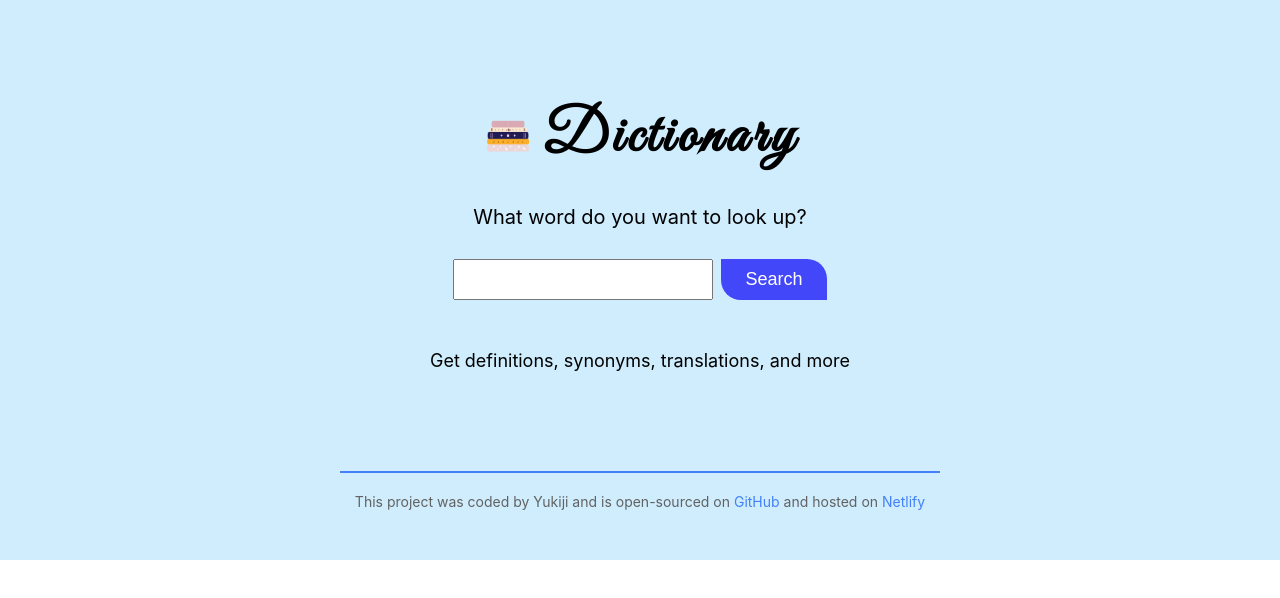
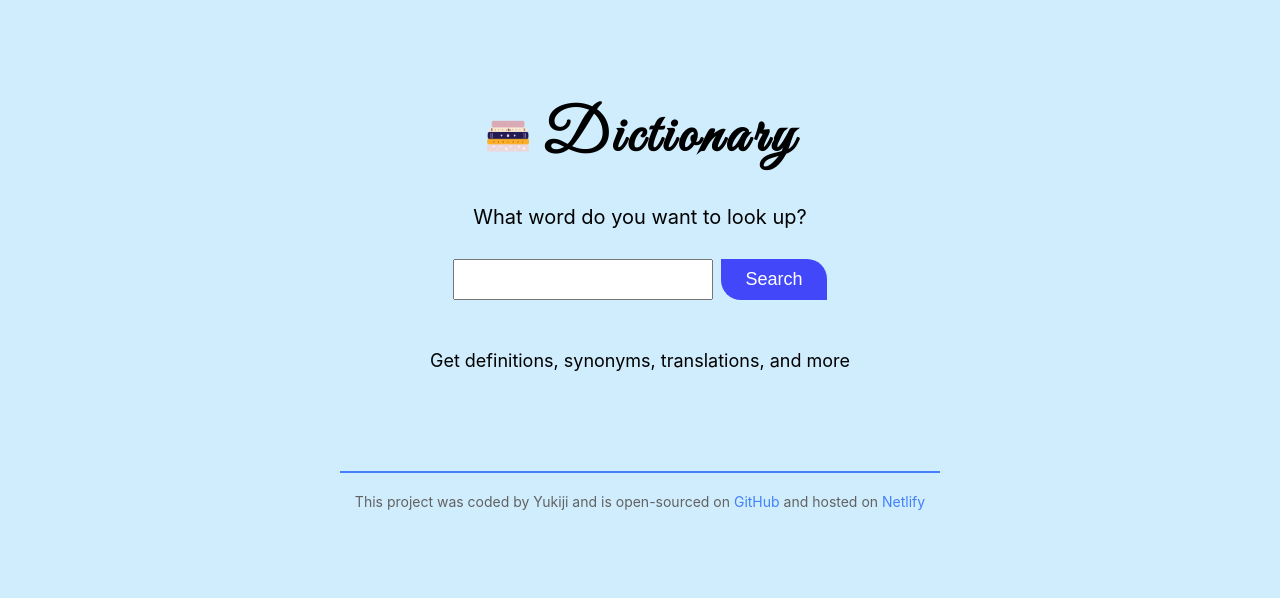
Before and after one commit to yukijina/react-dictionary-project, a React (Create React App) app: page / in a window 1280 px wide. Shown: the top 598 px of the page. Built offline with nearby package versions, Linux system fonts and the light colour scheme.

Commit message:
fixed height

```diff
--- a/src/App.css
+++ b/src/App.css
@@ -1,6 +1,6 @@
 .App {
   background-color: #cfedfd;
-  height: 100%;
+  min-height: 100vh;
 }
 
 .App-header {
```
